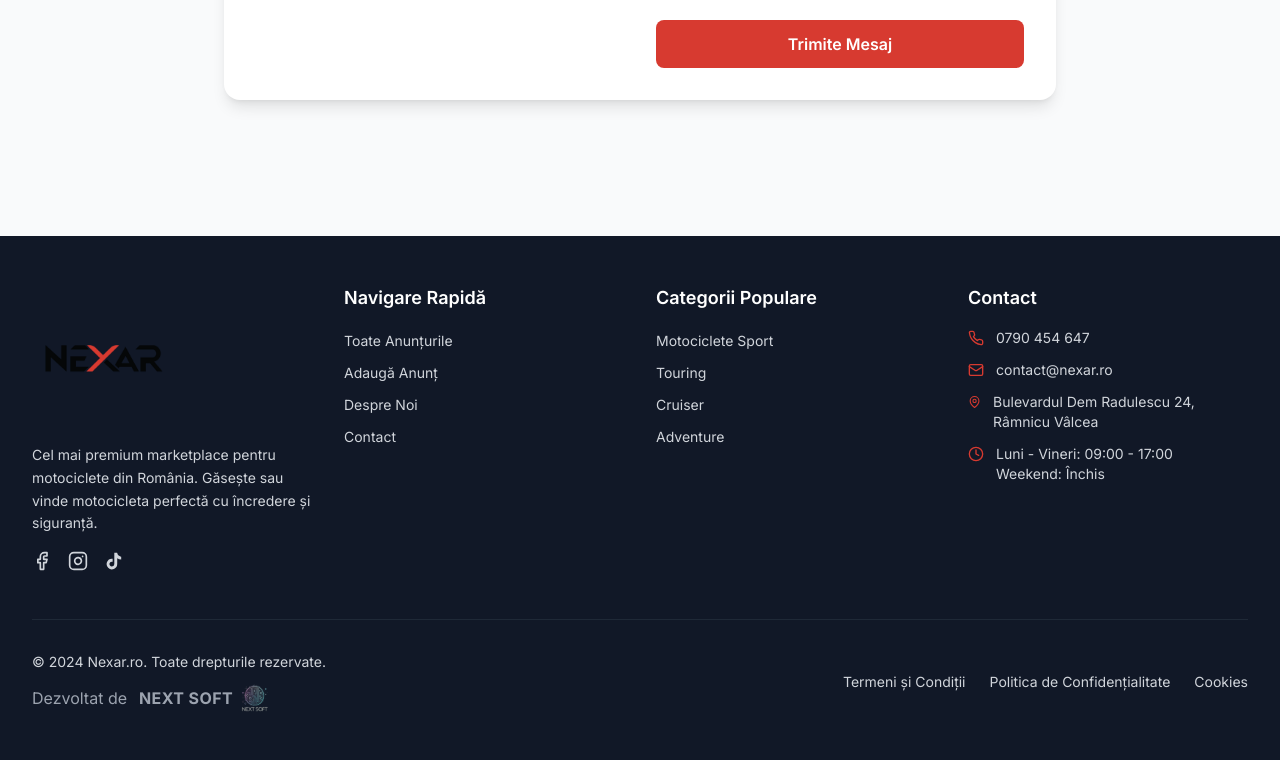
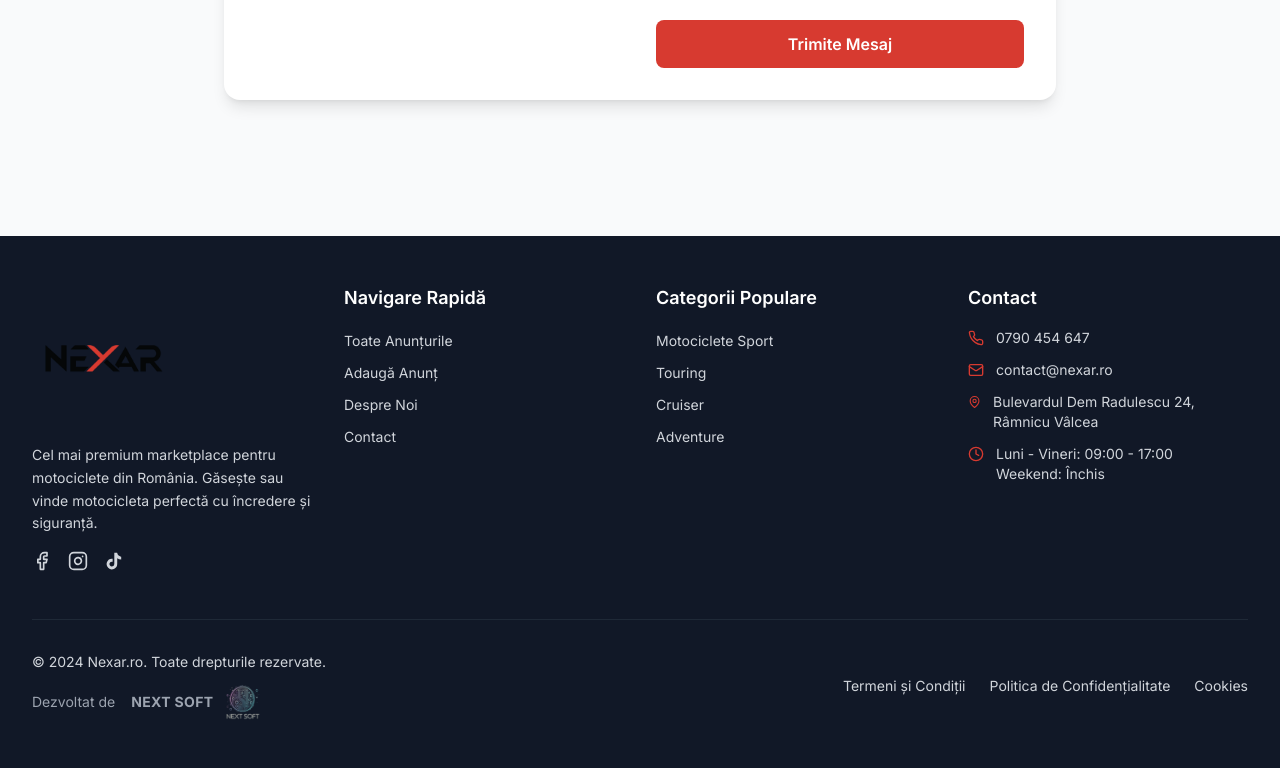
Before and after one commit to MitroiBogdanJob/NEXAR, a React (Vite) app: page /contact in a window 1280 px wide. Shown: the part 709-1477 px from the top of the page. Built offline with nearby package versions, Linux system fonts and the light colour scheme.

Commit message:
Make NEXT SOFT logo bigger and text slightly smaller

```diff
--- a/src/components/Footer.tsx
+++ b/src/components/Footer.tsx
@@ -148,12 +148,12 @@ const Footer = () => {
               <p className="text-gray-300 text-sm">
                 © 2024 Nexar.ro. Toate drepturile rezervate.
               </p>
-              {/* NEXT SOFT Credit - Logo mai mare cu efecte premium luxoase */}
+              {/* NEXT SOFT Credit - Logo MULT MAI MARE cu text mai mic */}
               <a
                 href="https://nextsoft-it.com/"
                 target="_blank"
                 rel="noopener noreferrer"
-                className="inline-flex items-center justify-center md:justify-start space-x-3 mt-3 group transition-all duration-500 ease-out transform-gpu relative"
+                className="inline-flex items-center justify-center md:justify-start space-x-4 mt-3 group transition-all duration-500 ease-out transform-gpu relative"
                 style={{
                   filter: 'drop-shadow(0 0 0px transparent)',
                   transition: 'all 0.5s cubic-bezier(0.25, 0.46, 0.45, 0.94)'
@@ -185,11 +185,11 @@ const Footer = () => {
                   }, 300);
                 }}
               >
-                <span className="text-gray-400 text-base group-hover:text-nexar-accent transition-all duration-500 group-hover:font-semibold">
+                <span className="text-gray-400 text-sm group-hover:text-nexar-accent transition-all duration-500 group-hover:font-semibold">
                   Dezvoltat de
                 </span>
-                <div className="flex items-center space-x-2">
-                  <span className="text-gray-400 text-base font-bold tracking-wide group-hover:text-nexar-accent transition-all duration-500 group-hover:tracking-wider relative">
+                <div className="flex items-center space-x-3">
+                  <span className="text-gray-400 text-sm font-bold tracking-wide group-hover:text-nexar-accent transition-all duration-500 group-hover:tracking-wider relative">
                     NEXT SOFT
                     {/* Efect de underlining premium */}
                     <span className="absolute bottom-0 left-0 w-0 h-0.5 bg-nexar-accent group-hover:w-full transition-all duration-500 ease-out"></span>
@@ -197,7 +197,7 @@ const Footer = () => {
                   <img
                     src="/unnamed2.png"
                     alt="NEXT SOFT"
-                    className="h-7 w-7 object-contain opacity-70 group-hover:opacity-100 transition-all duration-500 transform-gpu"
+                    className="h-9 w-9 object-contain opacity-70 group-hover:opacity-100 transition-all duration-500 transform-gpu"
                     style={{
                       filter: 'brightness(0.8) saturate(0.8)',
                       transition: 'all 0.5s cubic-bezier(0.25, 0.46, 0.45, 0.94)'
```
